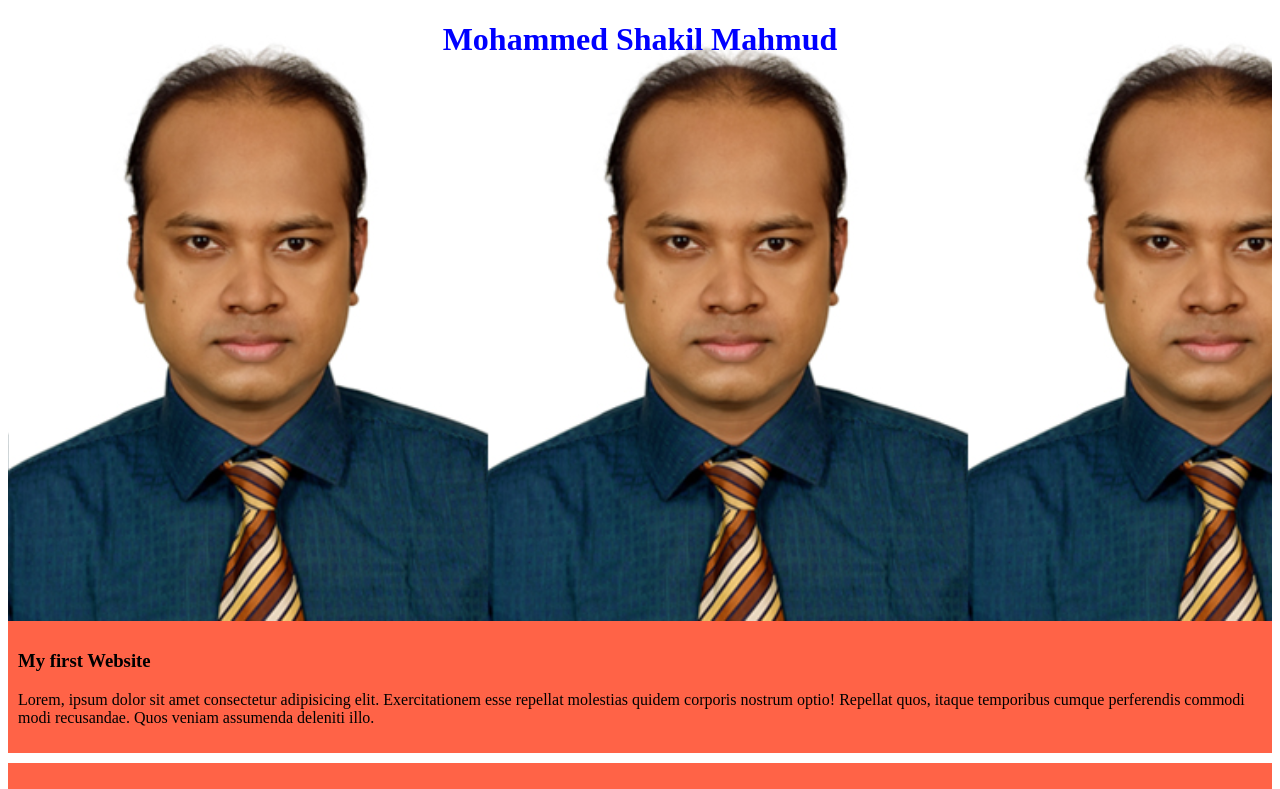
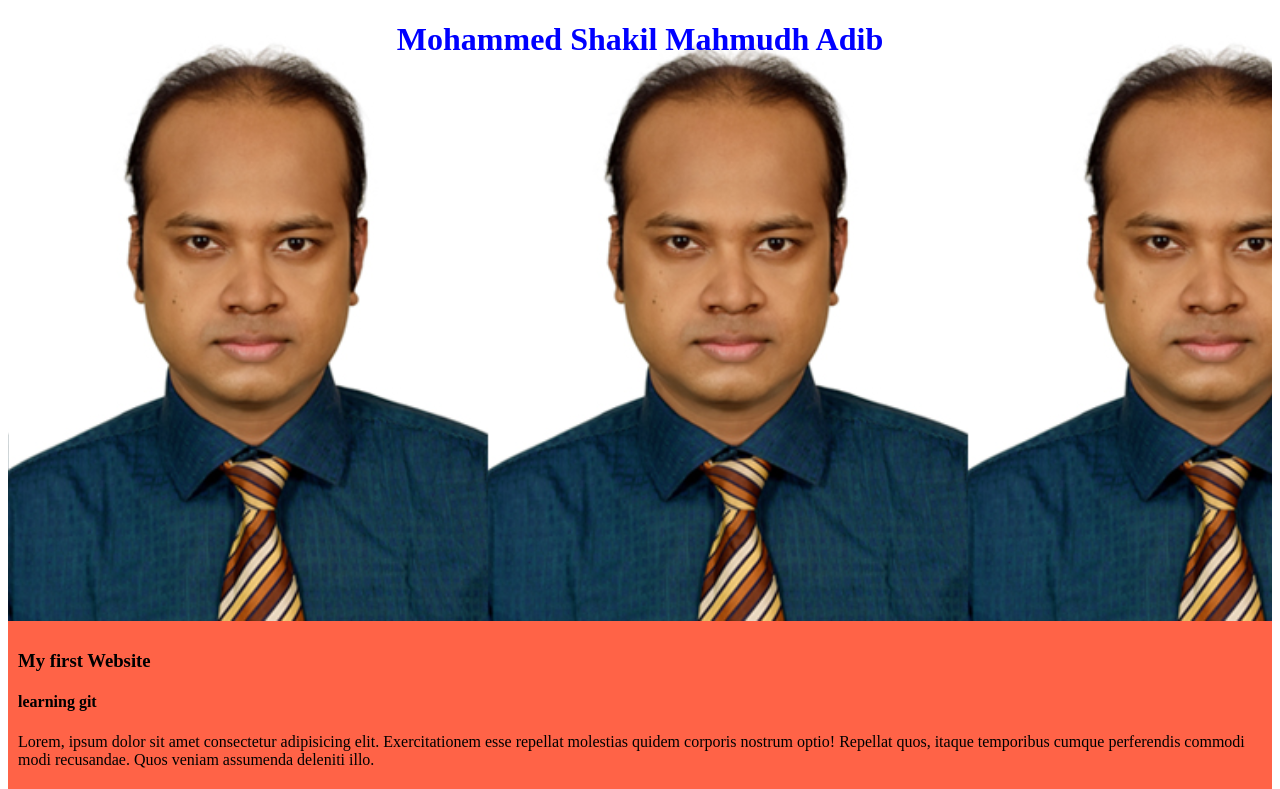
Before and after one commit to smadib70/my-simple-website, a plain HTML site: page index.html in a window 1280 px wide. Shown: the top 789 px of the page. Drawn offline with Linux system fonts and the light colour scheme.

Commit message:
added my nickname and h4

```diff
--- a/index.html
+++ b/index.html
@@ -9,10 +9,11 @@
 
 <body>
     <header>
-        <h1>Mohammed Shakil Mahmud</h1>
+        <h1>Mohammed Shakil Mahmudh Adib</h1>
     </header>
     <div>
         <h3>My first Website</h3>
+        <h4>learning git</h4>
         <p>Lorem, ipsum dolor sit amet consectetur adipisicing elit. Exercitationem esse repellat molestias quidem corporis nostrum optio! Repellat quos, itaque temporibus cumque perferendis commodi modi recusandae. Quos veniam assumenda deleniti illo.</p>
     </div>
     <div>
```
